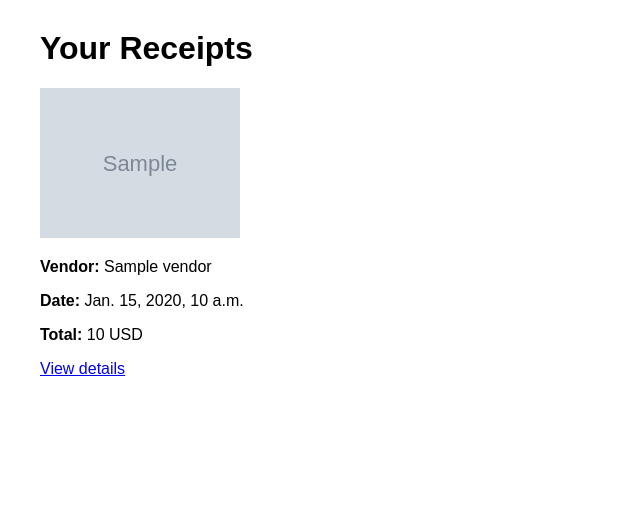
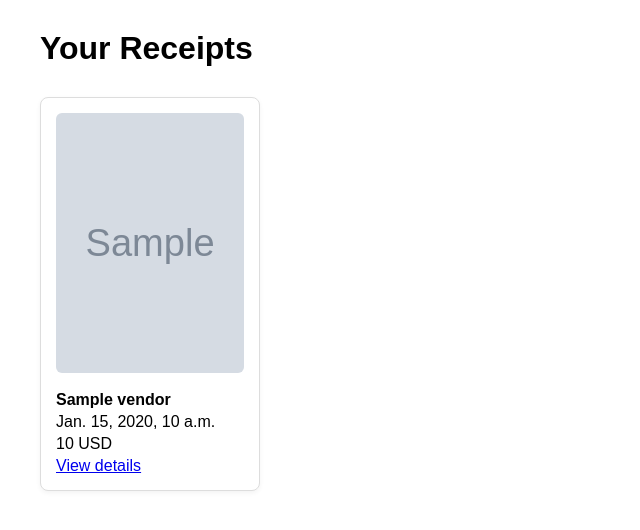
Before and after one commit to Franarf/receipt-tracker, a Django app: template receipt_tracker/templates/receipts_list.html in a window 1280 px wide. Shown: the part 58-588 px from the top of the page, without its empty margins (0-640 px from the left). Run offline with Django 3.2, Linux system fonts and the light colour scheme; the template is opened without the code that fills it: most values are stand-ins (such as "Sample title", 1, 10 or a date in 2020); grey boxes marked "Sample" are stand-in pictures.

Commit message:
Improved receipts list UI with grid layout and thumbnails

```diff
--- a/receipt_tracker/templates/receipts_list.html
+++ b/receipt_tracker/templates/receipts_list.html
@@ -5,19 +5,74 @@
 {% block content %}
 <h1>Your Receipts</h1>
 
+<div class="grid">
     {% for receipt in receipts %}
-    <div class="receipt">
+        <div class="card">
+            <a href="/receipts/{{ receipt.pk }}/">
                 {% if receipt.image %}
-            <img src="{{ receipt.image.url }}" alt="Receipt image" style="max-width:200px;">
+                    <img src="{{ receipt.image.url }}" alt="Receipt image">
+                {% else %}
+                    <div class="placeholder">No Image</div>
                 {% endif %}
+            </a>
 
-        <p><strong>Vendor:</strong> {{ receipt.vendor }}</p>
-        <p><strong>Date:</strong> {{ receipt.date }}</p>
-        <p><strong>Total:</strong> {{ receipt.total }} {{ receipt.currency }}</p>
-
+            <div class="info">
+                <p><strong>{{ receipt.vendor }}</strong></p>
+                <p>{{ receipt.date }}</p>
+                <p>{{ receipt.total }} {{ receipt.currency }}</p>
                 <a href="/receipts/{{ receipt.pk }}/">View details</a>
+            </div>
         </div>
     {% empty %}
         <p>No receipts uploaded yet.</p>
     {% endfor %}
+</div>
+
+<style>
+    .grid {
+        display: grid;
+        grid-template-columns: repeat(auto-fill, minmax(220px, 1fr));
+        gap: 25px;
+        margin-top: 30px;
+    }
+
+    .card {
+        border: 1px solid #ddd;
+        border-radius: 8px;
+        padding: 15px;
+        background: #fff;
+        box-shadow: 0 2px 5px rgba(0,0,0,0.05);
+        transition: transform 0.1s ease-in-out;
+    }
+
+    .card:hover {
+        transform: scale(1.02);
+    }
+
+    img {
+        width: 100%;
+        height: 260px;
+        object-fit: cover;
+        border-radius: 6px;
+        margin-bottom: 10px;
+    }
+
+    .placeholder {
+        width: 100%;
+        height: 260px;
+        background: #f0f0f0;
+        border-radius: 6px;
+        display: flex;
+        align-items: center;
+        justify-content: center;
+        color: #888;
+        font-size: 14px;
+        margin-bottom: 10px;
+    }
+
+    .info p {
+        margin: 4px 0;
+    }
+</style>
+
 {% endblock %}
```
Lines whose indentation alone changed are shown as unchanged.
